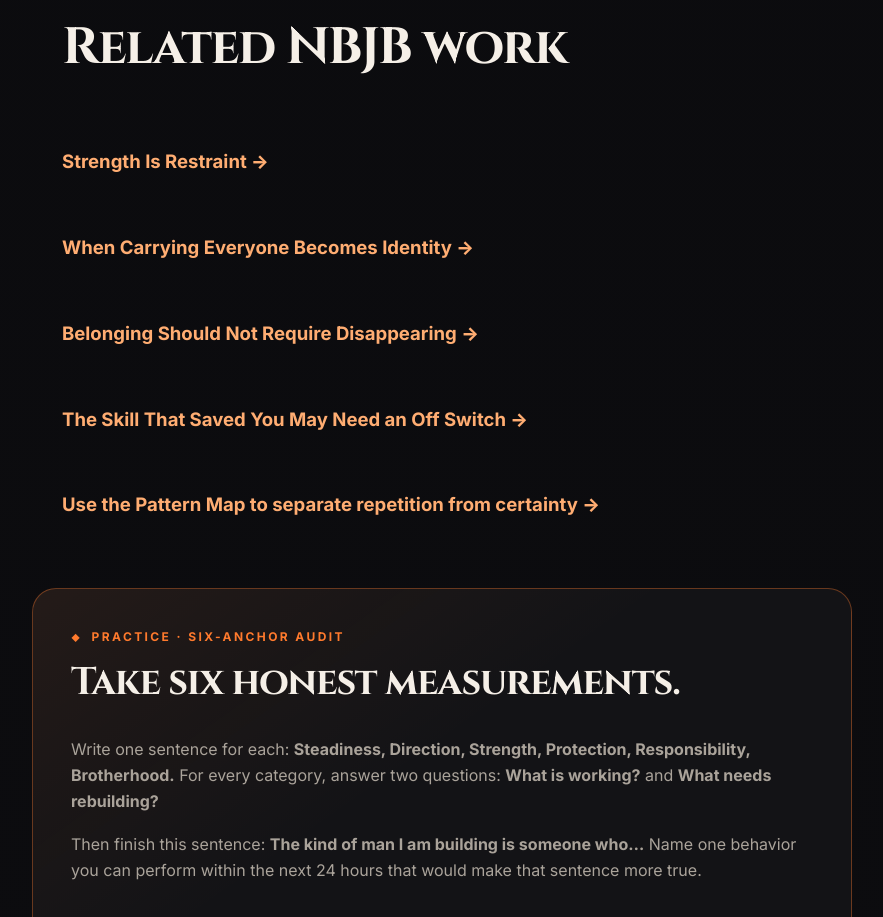
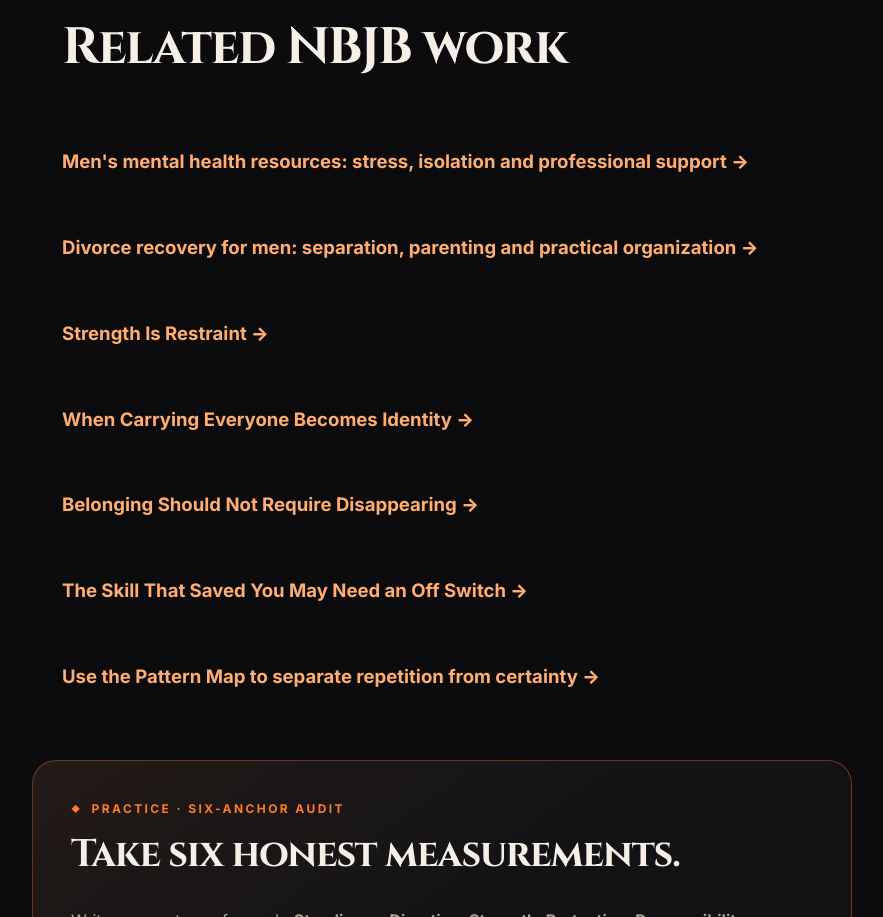
Before and after one commit to Hansumhunk/not-broken-just-burning, a plain HTML site: page path-masculine-restoration.html in a window 1280 px wide. Shown: the part 8610-9527 px from the top of the page, without its empty margins (198-1081 px from the left). Drawn offline with Linux system fonts and the light colour scheme.

Commit message:
Cross-link relevant public mental health and recovery resources

```diff
--- a/path-masculine-restoration.html
+++ b/path-masculine-restoration.html
@@ -125,6 +125,7 @@
         <p><a class="text-link" href="path-masculine-restoration-steadiness.html">Begin Masculine Restoration: Steadiness →</a></p>
 
         <h2>Related NBJB work</h2>
+<p><a class="text-link" href="mens-mental-health.html">Men's mental health resources: stress, isolation and professional support →</a></p><p><a class="text-link" href="divorce-recovery.html">Divorce recovery for men: separation, parenting and practical organization →</a></p>
         <p><a class="text-link" href="story-strength-restraint.html">Strength Is Restraint →</a></p>
         <p><a class="text-link" href="story-carrying-everyone.html">When Carrying Everyone Becomes Identity →</a></p>
         <p><a class="text-link" href="story-belonging-without-disappearing.html">Belonging Should Not Require Disappearing →</a></p>
```
